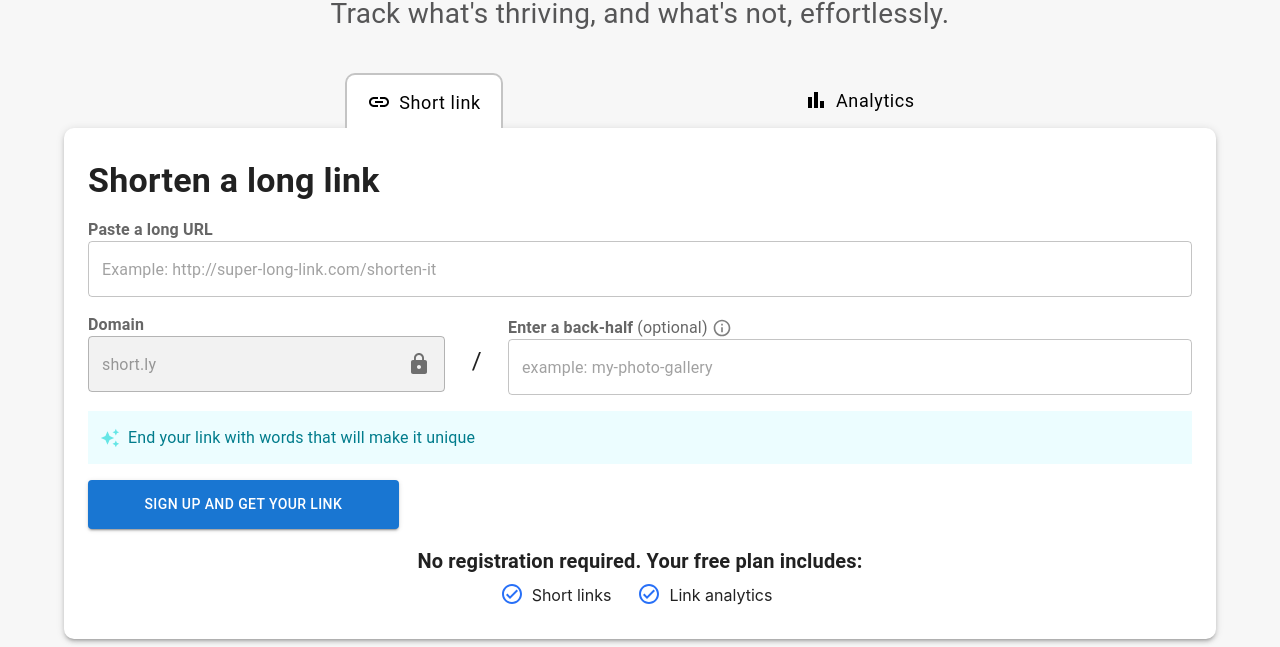
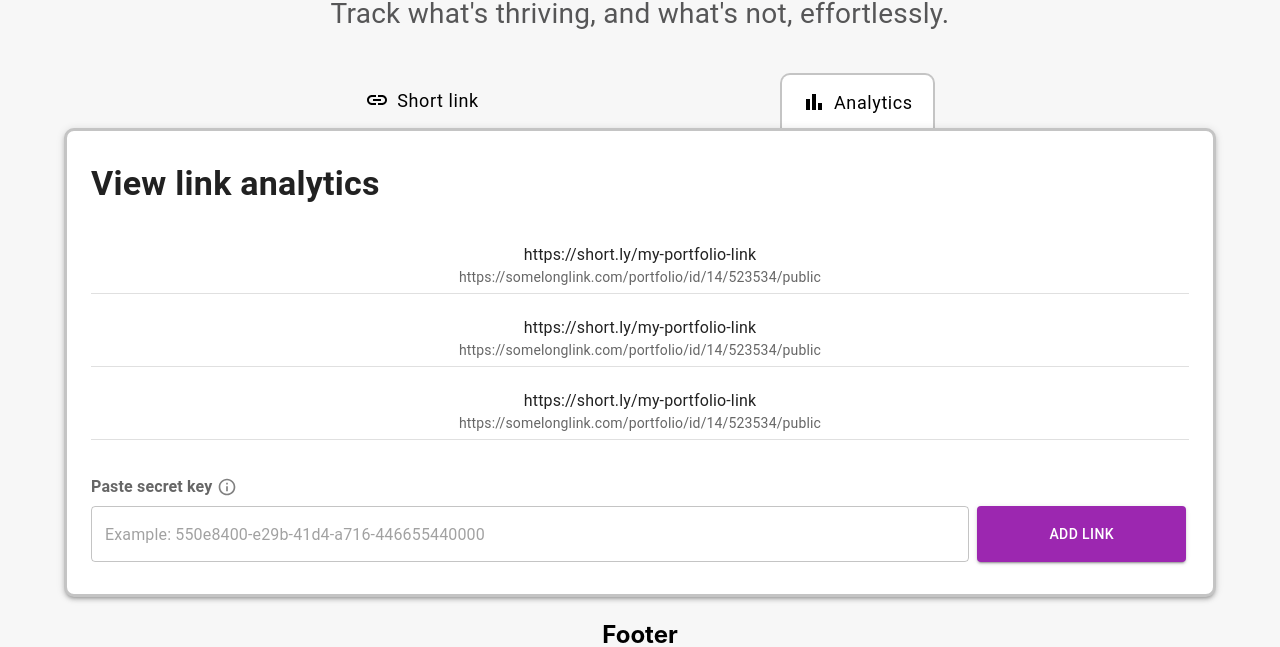
Before and after one commit to 3umaGH/URLShortener, a React (Vite) app in the folder client/: page / in a window 1280 px wide. Shown: the part 274-921 px from the top of the page. Built offline with nearby package versions, Linux system fonts and the light colour scheme; the HTML template or start-up script is replaced by a standard one.

Commit message:
feat: implemented Tip element

```diff
--- a/client/src/components/LinkForm/LinkForm.tsx
+++ b/client/src/components/LinkForm/LinkForm.tsx
@@ -7,15 +7,16 @@
 import { FormTabButton } from "./FormTabButton";
 import { useState } from "react";
 import { ShortLink } from "./pages/ShortLink";
+import { Analytics } from "./pages/Analytics";
 
 export const LinkForm = () => {
-  const [currentPage, setCurrentPage] = useState(0);
+  const [currentPage, setCurrentPage] = useState(1);
 
-  const pages = [ // <PageElement> key=id
+  const pages = [
+    // <PageElement> key=id
     <ShortLink key={0} />,
-    <ShortLink key={1} />
-
-];
+    <Analytics key={1} />,
+  ];
 
   const handlePageSwitch = (pageID: number) => {
     setCurrentPage(pageID);
@@ -58,12 +59,17 @@
             </FormTabButton>
           </ul>
           <Paper
-            className="linkForm"
             elevation={3}
             sx={{
+              position: "relative",
               textAlign: "center",
               backgroundColor: "white",
               borderRadius: "10px",
+
+              borderColor: "red",
+              border: "solid 3px #c4c4c4",
+
+              zIndex: 0,
             }}
           >
             <Container sx={{ p: 4 }}>
--- /dev/null
+++ b/client/src/components/LinkForm/pages/Analytics.tsx
@@ -0,0 +1,78 @@
+import {
+  Button,
+  Divider,
+  Grid,
+  InputLabel,
+  List,
+  ListItemButton,
+  ListItemText,
+  TextField,
+  Typography,
+} from "@mui/material";
+
+import InfoOutlinedIcon from "@mui/icons-material/InfoOutlined";
+
+import { Tip } from "../../Tip";
+
+export const Analytics = () => {
+  return (
+    <>
+      <Grid item xs={12} sx={{ textAlign: "left" }}>
+        <Typography variant="h4">
+          <b>View link analytics</b>
+        </Typography>
+      </Grid>
+
+      <Grid item xs={12} sx={{ textAlign: "center" }}>
+        <List
+          sx={{
+            width: "100%",
+            bgcolor: "background.paper",
+          }}
+        >
+          {[1, 2, 3].map((num) => {
+            return (
+              <ListItemButton key={num} disableGutters>
+                <Typography variant="subtitle1" sx={{ width: "100%" }}>
+                  <ListItemText
+                    primary="https://short.ly/my-portfolio-link"
+                    secondary="https://somelonglink.com/portfolio/id/14/523534/public"
+                    sx={{
+                      wordBreak: "break-all",
+                      textAlign: "center",
+                    }}
+                  />
+                  <Divider />
+                </Typography>
+              </ListItemButton>
+            );
+          })}
+        </List>
+      </Grid>
+
+      <Grid item xs={12} sx={{ textAlign: "left" }}>
+        <InputLabel htmlFor={"secret-key-field"} sx={{ mb: 1 }}>
+          <b>Paste secret key</b>{" "}
+          <Tip text="If someone has provided you with their private link key, you can import it here to access link analytics.">
+            <InfoOutlinedIcon
+              className="icon centerTop"
+              fontSize="small"
+              sx={{
+                color: "gray",
+              }}
+            />
+          </Tip>
+        </InputLabel>
+        <Grid item xs={12} sx={{ textAlign: "left" }}>
+          <TextField
+            id="secret-key-field"
+            placeholder="Example: 550e8400-e29b-41d4-a716-446655440000"
+            variant="outlined"
+            sx={{width:"80%"}}
+          />
+          <Button variant="contained" sx={{width:"19%", p:1.95, ml:1}} color="secondary">Add Link</Button>
+        </Grid>
+      </Grid>
+    </>
+  );
+};
--- a/client/src/components/LinkForm/pages/ShortLink.tsx
+++ b/client/src/components/LinkForm/pages/ShortLink.tsx
@@ -13,6 +13,8 @@
 import InfoOutlinedIcon from "@mui/icons-material/InfoOutlined";
 import CheckCircleOutlinedIcon from "@mui/icons-material/CheckCircleOutlined";
 
+import { Tip } from "../../Tip";
+
 export const ShortLink = () => {
   return (
     <>
@@ -23,7 +25,7 @@
       </Grid>
 
       <Grid item xs={12} sx={{ textAlign: "left" }}>
-        <InputLabel htmlFor={"long-link-field"}>
+        <InputLabel htmlFor={"long-link-field"} sx={{mb:1}}>
           <b>Paste a long URL</b>
         </InputLabel>
         <TextField
@@ -34,7 +36,7 @@
         />
       </Grid>
       <Grid item xs={11} md={4} sx={{ textAlign: "left" }}>
-        <InputLabel htmlFor={"domain-link-field"}>
+        <InputLabel htmlFor={"domain-link-field"} sx={{mb:1}}>
           <b>Domain</b>
         </InputLabel>
         <TextField
@@ -57,8 +59,9 @@
         <Typography variant="h5">/</Typography>
       </Grid>
       <Grid item xs={11.5} md={7.5} sx={{ textAlign: "left" }}>
-        <InputLabel htmlFor={"back-half-field"}>
+        <InputLabel htmlFor={"back-half-field"} sx={{mb:0.5}}>
           <b>Enter a back-half</b> (optional){" "}
+          <Tip text="Add your own words at the end of a link (e.g., “short.ly/twitter_bits” instead of “short.ly/2ZonlUz”)">
             <InfoOutlinedIcon
               className="icon centerTop"
               fontSize="small"
@@ -66,6 +69,7 @@
                 color: "gray",
               }}
             />
+          </Tip>
         </InputLabel>
         <TextField
           fullWidth
--- /dev/null
+++ b/client/src/components/Tip.tsx
@@ -0,0 +1,62 @@
+import { Box, Typography } from "@mui/material";
+import React, { useEffect, useState } from "react";
+
+export const Tip = ({
+  children,
+  text,
+  width = 270,
+}: {
+  children: React.ReactNode;
+  text: string;
+  width?: number;
+}) => {
+  const [onHover, setOnHover] = useState(false);
+  const [mousePosition, setMousePosition] = React.useState({
+    x: 0,
+    y: 0,
+  });
+
+  useEffect(() => {
+    const updateMousePosition = (e: MouseEvent) => {
+      setMousePosition({ x: e.clientX, y: e.clientY });
+    };
+    window.addEventListener("mousemove", updateMousePosition);
+    return () => {
+      window.removeEventListener("mousemove", updateMousePosition);
+    };
+  }, []);
+
+  return (
+    <>
+      {onHover && (
+        <Box
+          sx={{
+            p: 2,
+            position: "fixed",
+            display: "flex",
+            flexWrap: "wrap",
+            whiteSpace: "normal",
+            borderRadius: 2,
+
+            width: `${width}px`,
+
+            top: mousePosition.y + 15,
+            left: Math.min(mousePosition.x + 15, window.innerWidth - width - 15),
+
+            backgroundColor: "black",
+            color: "white",
+          }}
+        >
+          <Typography variant="caption" fontSize={14}>{text}</Typography>
+        </Box>
+      )}
+      <Box
+        onMouseEnter={() => setOnHover(true)}
+        onMouseLeave={() => setOnHover(false)}
+        sx={{ display: "inline" }}
+      >
+        {children}
+      </Box>
+    </>
+  );
+};
```
Lines whose indentation alone changed are shown as unchanged.
